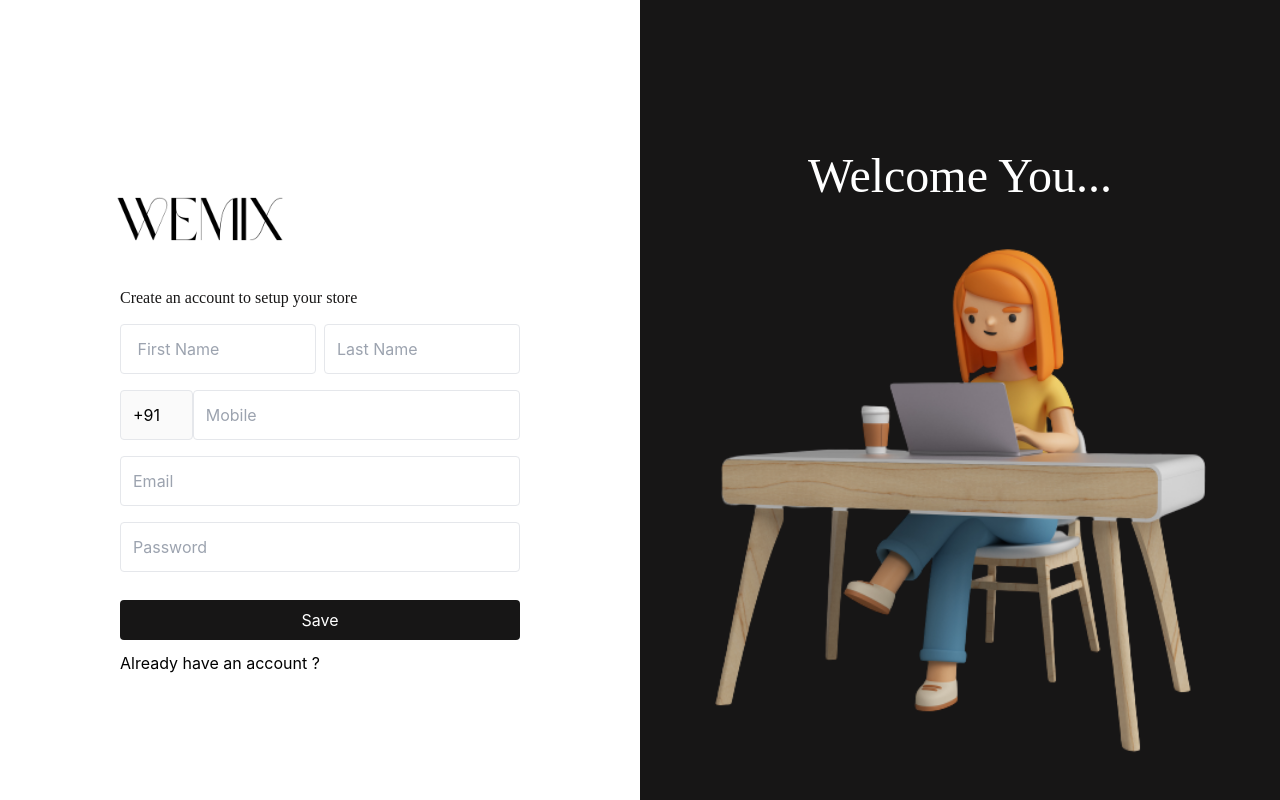
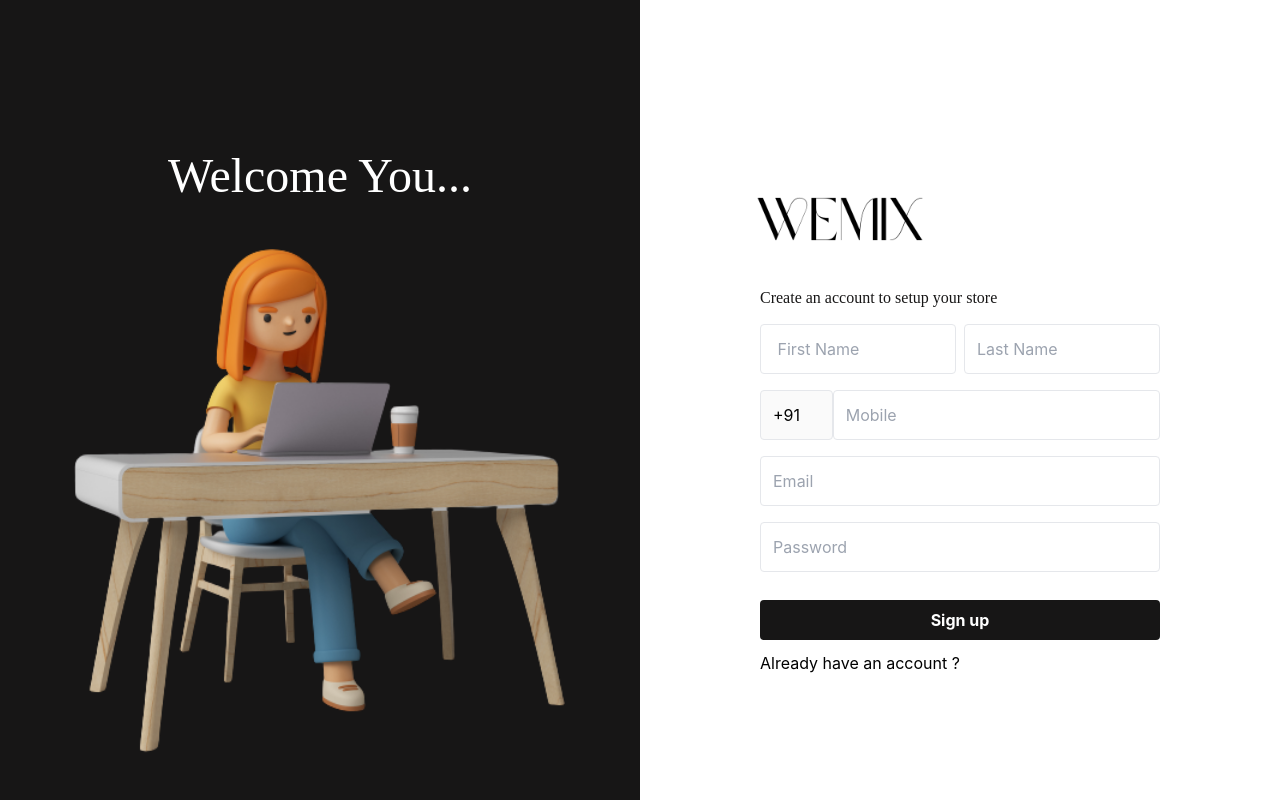
Before and after one commit to alphazenesolutions/ecomm-admin, a Next.js app: page /register in a window 1280 px wide. Built offline with nearby package versions, Linux system fonts and the light colour scheme; a web font is replaced by a local one.

Commit message:
dashboard update

```diff
--- a/components/Domain_.js
+++ b/components/Domain_.js
@@ -741,9 +741,9 @@ const Signup_ = () => {
           </Box>
         </div>
 
-        {/* <div className="StoreSetUpImg">
+        <div className="StoreSetUpImg">
           <img src="./login_.png" />
-        </div> */}
+        </div>
       </div>
       <ToastContainer />
     </>
--- a/components/Register_.js
+++ b/components/Register_.js
@@ -87,6 +87,11 @@ const Register = () => {
   };
   return (
     <div className={classes.LoginPage}>
+      <div className={`${classes.login_img} ${classes.Register_img}`}>
+        <h1 className="text-5xl">Welcome You...</h1>
+
+        <img src="/login_.png" alt="Vercel Logo" />
+      </div>
       <div>
         <div
           className={`mx-4 ${classes.login_details} ${classes.Register_details}`}
@@ -181,8 +186,8 @@ const Register = () => {
               ) : null}
             </div>
 
-            <button className="rounded bg-yellow-600 loginBtn	text-white-1000 w-full py-2 px-4 mt-4">
-              Save
+            <button className="font-bold rounded bg-yellow-600 loginBtn	text-white-1000 w-full py-2 px-4 mt-4">
+              Sign up
             </button>
           </form>
 
@@ -192,11 +197,7 @@ const Register = () => {
         </div>
         <div className="shadow-lg"></div>
       </div>
-      <div className={`${classes.login_img} ${classes.Register_img}`}>
-        <h1 className="text-5xl">Welcome You...</h1>
 
-        <img src="/login_.png" alt="Vercel Logo" />
-      </div>
       <ToastContainer />
     </div>
   );
--- a/package.json
+++ b/package.json
@@ -21,7 +21,7 @@
     "axios": "^0.27.2",
     "chart.js": "^3.9.1",
     "dotenv": "^16.0.2",
-    "echarts": "^5.4.0",
+    "echarts": "^5.3.3",
     "echarts-for-react": "^3.0.2",
     "firebase": "^8.3.1",
     "formik": "^2.2.9",
--- a/styles/Login.module.css
+++ b/styles/Login.module.css
@@ -70,15 +70,8 @@
   width: 100%;
 }
 /* Register_img */
-.Register_img img {
-  -webkit-transform: scaleX(-1);
-  -moz-transform: scaleX(-1);
-  -o-transform: scaleX(-1);
-  transform: scaleX(-1);
 
-  filter: FlipH;
-  -ms-filter: "FlipH";
-}
+
 @keyframes zoom-in-zoom-out {
   0% {
     transform: scale(1, 1);
--- a/styles/globals.css
+++ b/styles/globals.css
@@ -232,12 +232,10 @@ a {
 }
 @import url("https://fonts.googleapis.com/css2?family=Inter&display=swap");
 .SingUpPage {
-  /* display: grid;
+  display: grid;
   grid-template-columns: repeat(2, 1fr);
-  height: 100vh; */
-  width: 90%;
-  margin: auto;
-  padding: 1rem;
+  height: 100vh;
+  align-items: center;
 }
 .Stepper_container_1 {
   height: 610px;
```
Also changed, not shown: 1 other file (tests, documents, lock files or other folders).
